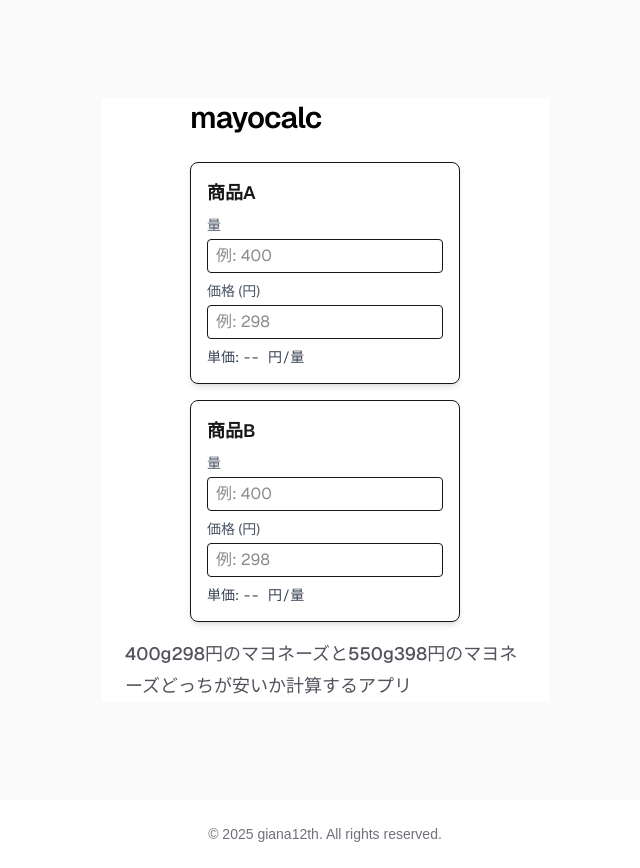
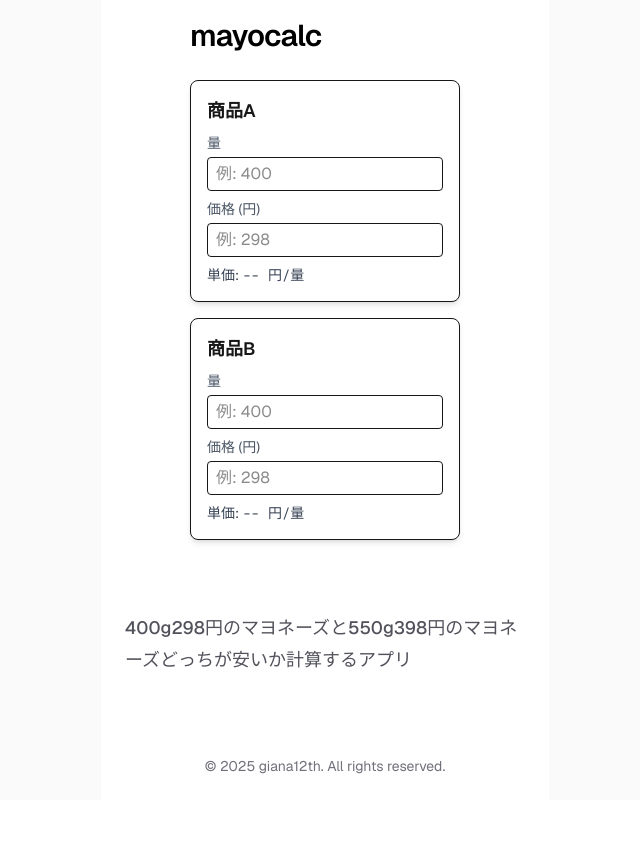
Before and after one commit to giana12th/mayocalc, a Next.js app: page / in a window 1280 px wide. Shown: the whole page, without its empty margins (315-955 px from the left). After the commit the page ends 800 px from the top, so only its background shows below. Built offline with nearby package versions, Linux system fonts and the light colour scheme.

Commit message:
デザイン調整

```diff
--- a/app/layout.tsx
+++ b/app/layout.tsx
@@ -28,10 +28,6 @@ export default function RootLayout({
         className={`${geistSans.variable} ${geistMono.variable} antialiased`}
       >
         {children}
-        <footer className="text-center text-sm text-zinc-500 py-6">
-          © 2025 giana12th. All rights reserved.
-        </footer>
-
       </body>
     </html>
   );
--- a/app/page.tsx
+++ b/app/page.tsx
@@ -44,11 +44,11 @@ export default function Home() {
   };
 
   return (
-    <div className="flex min-h-screen items-center justify-center bg-zinc-50 font-sans dark:bg-black">
+    <div className="flex min-h-screen justify-center bg-zinc-50 font-sans dark:bg-black">
       <main className="w-full max-w-md mx-auto flex flex-col items-center justify-between px-6 bg-white dark:bg-black">
 
         <div className="flex flex-col items-center gap-6 sm:items-start sm:text-left">
-          <h1 className="max-w-xs text-3xl font-semibold leading-10 tracking-tight text-black dark:text-zinc-50">
+          <h1 className="pt-4 max-w-xs text-3xl font-semibold leading-10 tracking-tight text-black dark:text-zinc-50">
             mayocalc
           </h1>
 
@@ -78,6 +78,9 @@ export default function Home() {
 
           </p>
         </div>
+        <footer className="text-center text-sm text-zinc-500 py-6">
+          © 2025 giana12th. All rights reserved.
+        </footer>
       </main>
     </div>
   );
--- a/components/MayoCard.tsx
+++ b/components/MayoCard.tsx
@@ -34,7 +34,7 @@ export const MayonnaiseCard: React.FC<MayonnaiseCardProps> = ({
   return (
     <div
       className={`rounded-lg shadow-md p-4 mb-4 ${
-        isCheapest ? 'bg-green-100 border-2 border-green-400' : 'bg-white border'
+        isCheapest ? 'bg-green-100 border-2 border-green-400 dark:bg-green-600' : 'bg-white border dark:bg-zinc-800'
       }`}
     >
       <h2 className="text-lg font-semibold mb-2">商品{id}</h2>
```
Also changed, not shown: 2 other files (tests, documents, lock files or other folders).
